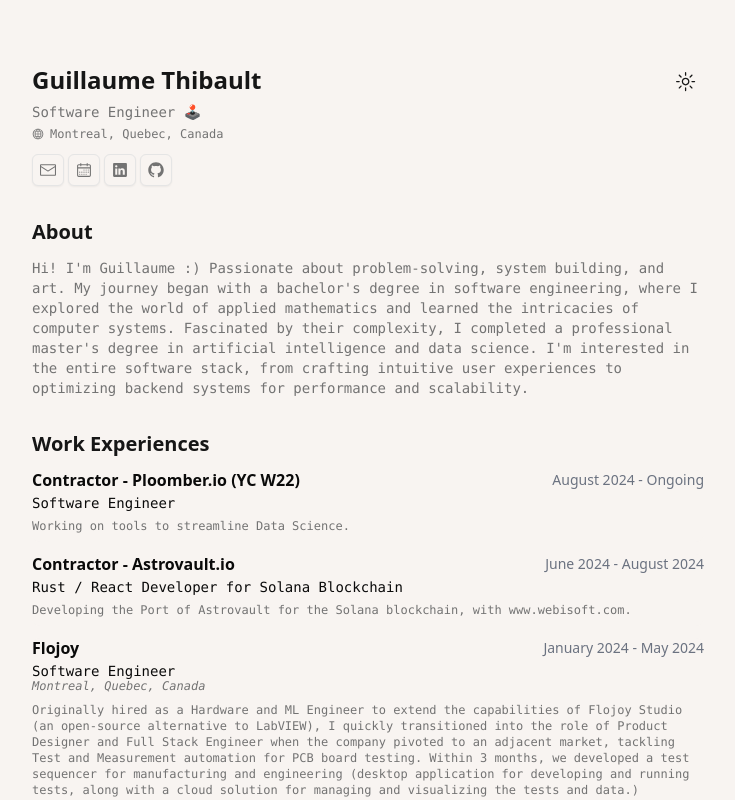
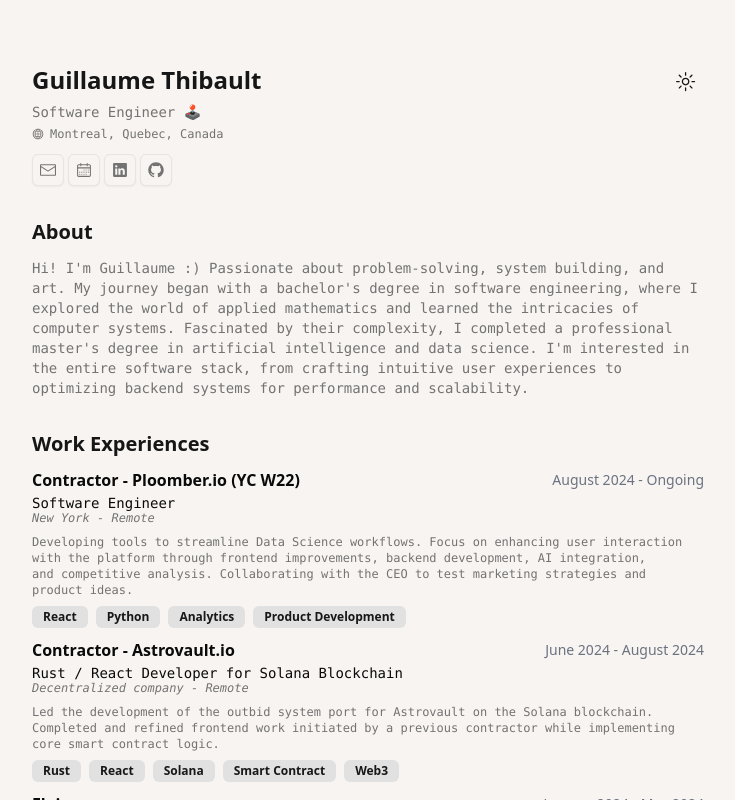
Before and after one commit to LatentDream/guillaume.sh, a React (Vite) app: page /cv in a window 1280 px wide. Shown: the top 800 px of the page, without its empty margins (272-1007 px from the left). Built offline with nearby package versions, Linux system fonts and the light colour scheme; a web font is replaced by a local one.

Commit message:
chore: Adding Ploomber-role

```diff
--- a/package.json
+++ b/package.json
@@ -4,7 +4,8 @@
   "version": "0.0.0",
   "type": "module",
   "scripts": {
-    "dev": "vite",
+    "dev": "vite --host",
+    "start": "vite --host",
     "build": "tsc && vite build",
     "lint": "eslint . --ext ts,tsx --report-unused-disable-directives --max-warnings 0",
     "preview": "vite preview"
--- a/src/App.tsx
+++ b/src/App.tsx
@@ -3,7 +3,7 @@
 import { BrowserRouter, Route, Routes, useRouteError } from 'react-router-dom'
 import Cv from './routes/cv/cv';
 import React from 'react';
-import Landing from './routes/landing/Landing';
+// import Landing from './routes/landing/Landing';
 import Watson from './routes/watson/Watson';
 
 
@@ -25,7 +25,8 @@
             <Routes>
               <Route
                 path="/"
-                element={<Landing />}
+                // element={<Landing />}
+                element={<Cv />}
                 errorElement={<ErrorBoundary />}
               />
               <Route
--- a/src/routes/cv/cv.tsx
+++ b/src/routes/cv/cv.tsx
@@ -29,22 +29,22 @@
     company: "Contractor - Ploomber.io (YC W22)",
     start: "August 2024",
     end: "Ongoing",
-    loc: "",
+    loc: "New York - Remote",
     link: "https://ploomber.io",
     title: "Software Engineer",
-    description: "Working on tools to streamline Data Science.",
-    badges: [],
+    description: "Developing tools to streamline Data Science workflows. Focus on enhancing user interaction with the platform through frontend improvements, backend development, AI integration, and competitive analysis. Collaborating with the CEO to test marketing strategies and product ideas.",
+    badges: ["React", "Python", "Analytics", "Product Development"],
     notes: []
   },
   {
     company: "Contractor - Astrovault.io",
     start: "June 2024",
     end: "August 2024",
-    loc: "",
+    loc: "Decentralized company - Remote",
     link: "https://astrovault.io",
     title: "Rust / React Developer for Solana Blockchain",
-    description: "Developing the Port of Astrovault for the Solana blockchain, with www.webisoft.com.",
-    badges: [],
+    description: "Led the development of the outbid system port for Astrovault on the Solana blockchain. Completed and refined frontend work initiated by a previous contractor while implementing core smart contract logic.",
+    badges: ["Rust", "React", "Solana", "Smart Contract", "Web3"],
     notes: []
   },
   {
```
